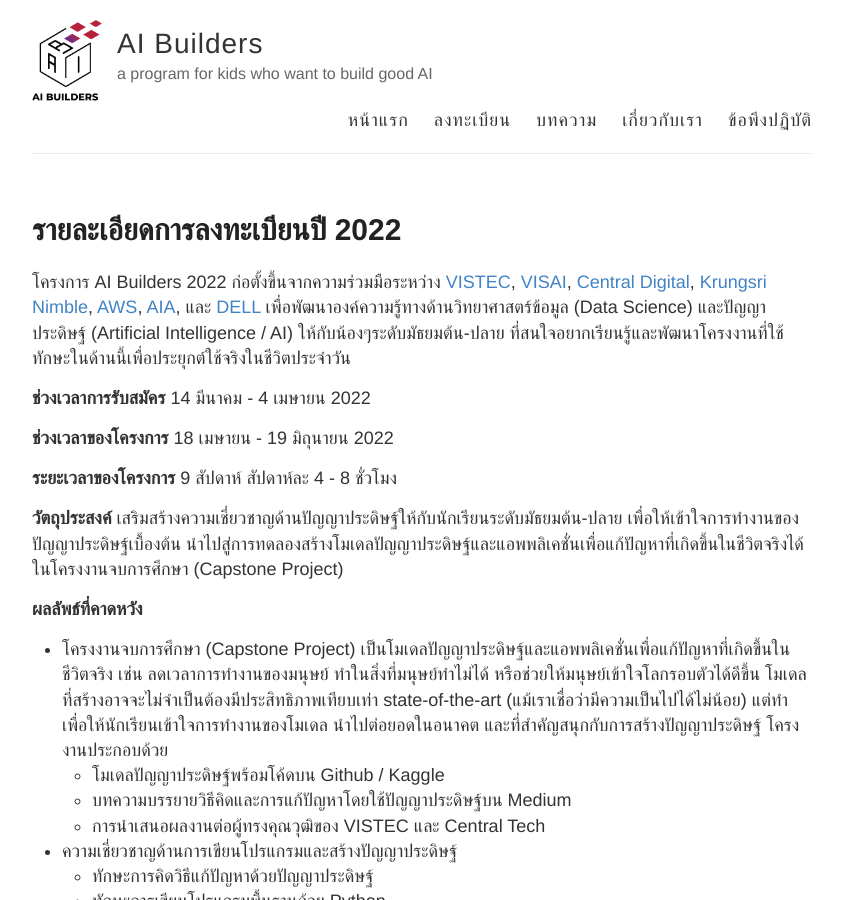
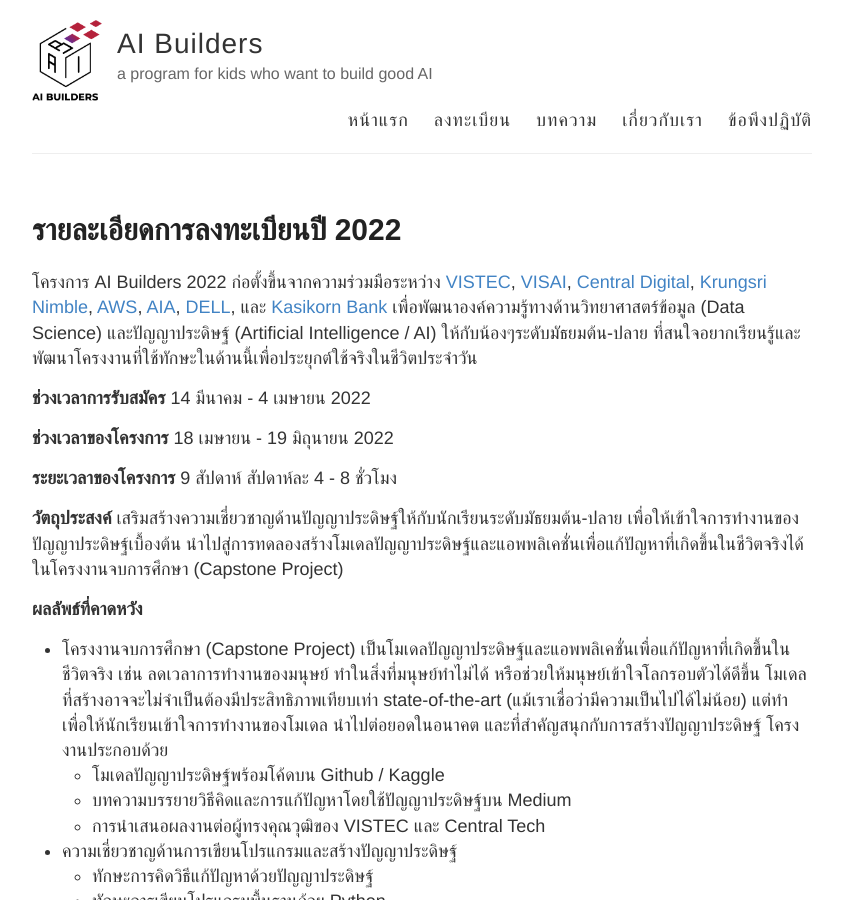
Before and after one commit to ai-builders/ai-builders.github.io, a Jekyll site: the page built from docs/_posts/2022-3-11-registration-info-2022.md, in a window 1280 px wide and 900 px high. Shown: the whole window, without its empty margins (218-1061 px from the left). Built offline with Jekyll 4.4.1, drawn with Linux system fonts in a browser that asks for light colours.

Commit message:
add kbank to registration info

```diff
--- a/docs/_posts/2022-3-11-registration-info-2022.md
+++ b/docs/_posts/2022-3-11-registration-info-2022.md
@@ -3,7 +3,7 @@
 title: รายละเอียดการลงทะเบียนปี 2022
 ---
 
-โครงการ AI Builders 2022 ก่อตั้งขึ้นจากความร่วมมือระหว่าง [VISTEC](https://www.vistec.ac.th/), [VISAI](https://visai.ai/), [Central Digital](https://central.tech),  [Krungsri Nimble](https://www.nimblebykrungsri.com/), [AWS](https://aws.amazon.com/), [AIA](https://www.aia.co.th/th/index.html), และ [DELL](https://www.dell.com/en-th) เพื่อพัฒนาองค์ความรู้ทางด้านวิทยาศาสตร์ข้อมูล (Data Science) และปัญญาประดิษฐ์ (Artificial Intelligence / AI) ให้กับน้องๆระดับมัธยมต้น-ปลาย ที่สนใจอยากเรียนรู้และพัฒนาโครงงานที่ใช้ทักษะในด้านนี้เพื่อประยุกต์ใช้จริงในชีวิตประจำวัน
+โครงการ AI Builders 2022 ก่อตั้งขึ้นจากความร่วมมือระหว่าง [VISTEC](https://www.vistec.ac.th/), [VISAI](https://visai.ai/), [Central Digital](https://central.tech),  [Krungsri Nimble](https://www.nimblebykrungsri.com/), [AWS](https://aws.amazon.com/), [AIA](https://www.aia.co.th/th/index.html), [DELL](https://www.dell.com/en-th), และ [Kasikorn Bank](https://www.kasikornbank.com/) เพื่อพัฒนาองค์ความรู้ทางด้านวิทยาศาสตร์ข้อมูล (Data Science) และปัญญาประดิษฐ์ (Artificial Intelligence / AI) ให้กับน้องๆระดับมัธยมต้น-ปลาย ที่สนใจอยากเรียนรู้และพัฒนาโครงงานที่ใช้ทักษะในด้านนี้เพื่อประยุกต์ใช้จริงในชีวิตประจำวัน
 
 **ช่วงเวลาการรับสมัคร**
 14 มีนาคม - 4 เมษายน 2022
```
